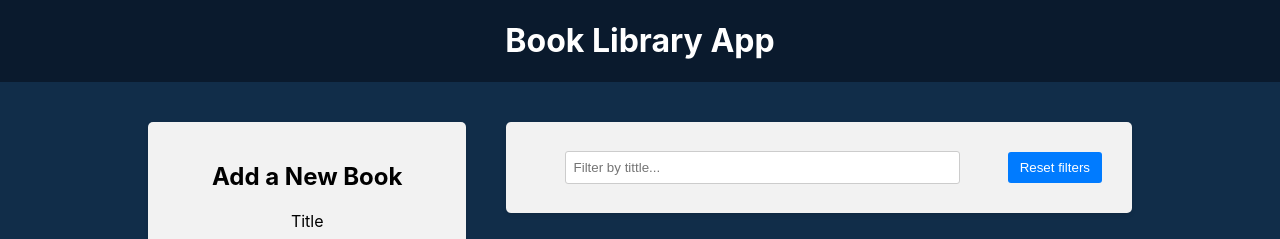
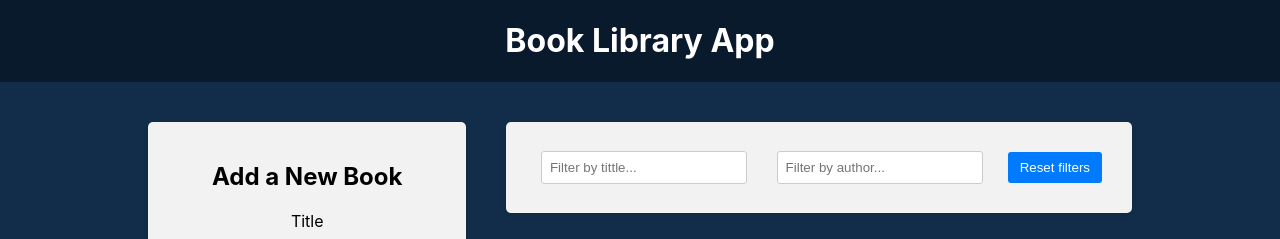
Before and after one commit to PavelLShin/Book-app, a React (Create React App) app in the folder frontend/: page / in a window 1280 px wide. Shown: the top 239 px of the page. Built offline with nearby package versions, Linux system fonts and the light colour scheme.

Commit message:
Filter by author

```diff
--- a/frontend/src/Components/BookList/BookList.js
+++ b/frontend/src/Components/BookList/BookList.js
@@ -7,7 +7,10 @@
 // Удаление книги из списка
 import { deleteBook, toogleFavorite } from '../../redux/books/actionCreators'
 import './BookList.css'
-import { selectTitleFilter } from '../../redux/slices/filterSlice'
+import {
+  selectTitleFilter,
+  selectAuthorFilter,
+} from '../../redux/slices/filterSlice'
 
 function BookList() {
   // При вызове функции вызывается кол-бэк с состоянием (или его частью) для подписки
@@ -16,6 +19,7 @@
   })
 
   const titleFilter = useSelector(selectTitleFilter)
+  const authorFilter = useSelector(selectAuthorFilter)
 
   const dispatch = useDispatch()
 
@@ -29,7 +33,10 @@
     const matchesTitle = book.title
       .toLowerCase()
       .includes(titleFilter.toLowerCase())
-    return matchesTitle
+    const matchesAuthor = book.author
+      .toLowerCase()
+      .includes(authorFilter.toLowerCase())
+    return matchesAuthor && matchesTitle
   })
 
   // Добавление книги в избранное
--- a/frontend/src/Components/Filter/Filter.js
+++ b/frontend/src/Components/Filter/Filter.js
@@ -3,6 +3,8 @@
   selectTitleFilter,
   setTitleFilter,
   resetFilters,
+  setAuthorFilter,
+  selectAuthorFilter,
 } from '../../redux/slices/filterSlice'
 import { useDispatch, useSelector } from 'react-redux'
 
@@ -10,9 +12,14 @@
   const dispatch = useDispatch()
   // Подписываемся на состояние
   const titleFilter = useSelector(selectTitleFilter)
+  const authorFilter = useSelector(selectAuthorFilter)
 
   const handleTitleFilterChange = (event) => {
     dispatch(setTitleFilter(event.target.value))
+  }
+
+  const handleAuthorFilterChange = (event) => {
+    dispatch(setAuthorFilter(event.target.value))
   }
 
   const handleResetFilters = () => {
@@ -29,6 +36,16 @@
             onChange={handleTitleFilterChange}
           />
         </div>
+
+        <div className="filter-group">
+          <input
+            type="text"
+            placeholder="Filter by author..."
+            value={authorFilter}
+            onChange={handleAuthorFilterChange}
+          />
+        </div>
+
         <button type="button" onClick={handleResetFilters}>
           Reset filters
         </button>
--- a/frontend/src/redux/slices/filterSlice.js
+++ b/frontend/src/redux/slices/filterSlice.js
@@ -5,6 +5,7 @@
 // начальное состояние
 const initialState = {
   title: '',
+  author: '',
 }
 
 // Описываем наш редьюсер
@@ -21,6 +22,9 @@
       // в slices мы можем напрямую менять state без return (Immer библиотека)
       state.title = action.payload
     },
+    setAuthorFilter: (state, action) => {
+      state.author = action.payload
+    },
     // Сброс фильтров
     resetFilters: (state) => {
       return initialState
@@ -31,11 +35,16 @@
 // это actionCreators (в скобках payload)
 export const setTitleFilter = filterSlice.actions.setTitleFilter
 export const resetFilters = filterSlice.actions.resetFilters
+export const setAuthorFilter = filterSlice.actions.setAuthorFilter
 
 // доступ к filters в useSelector
 export const selectTitleFilter = (state) => {
   return state.filter.title
 }
 
+export const selectAuthorFilter = (state) => {
+  return state.filter.author
+}
+
 // Импортируем редьюсер
 export default filterSlice.reducer
```
